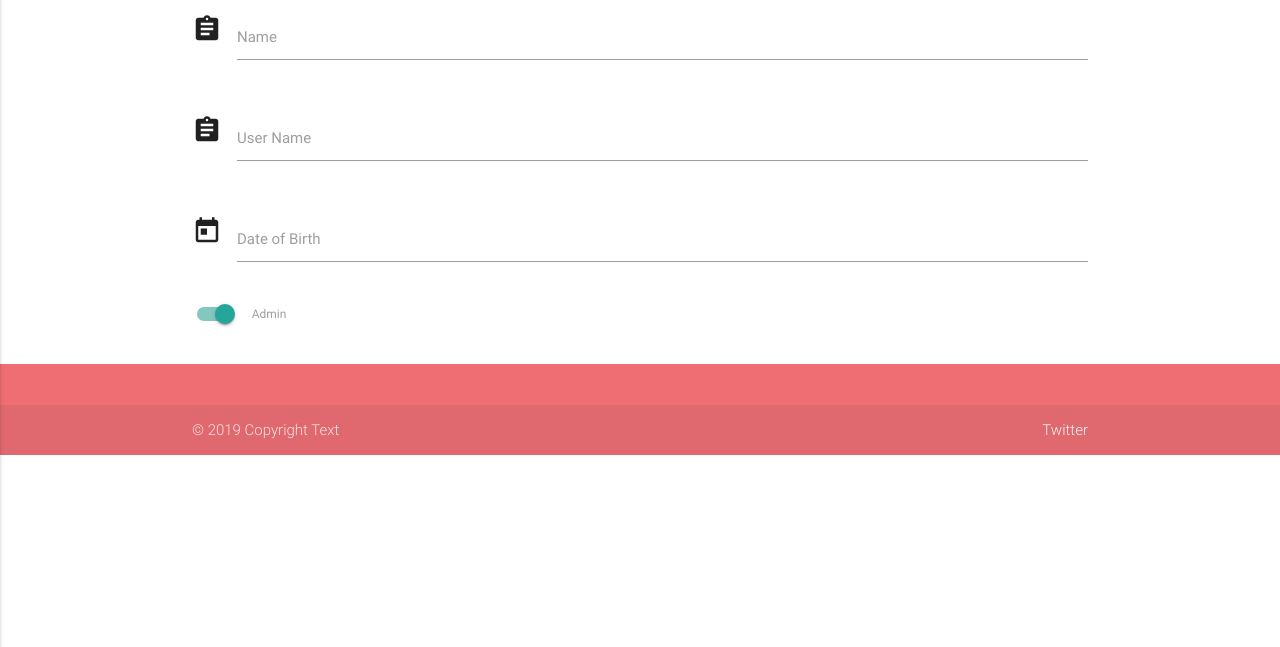
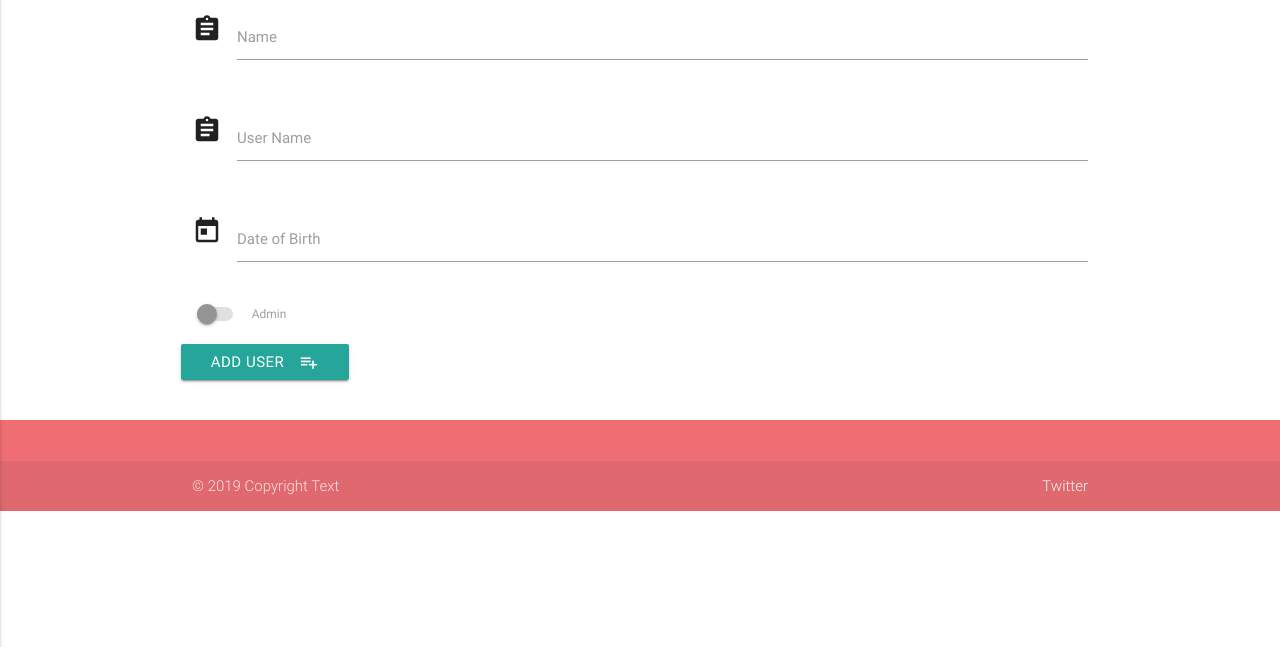
Before and after one commit to michaelhdev/project-3, a Flask app: page /add_user in a window 1280 px wide. Shown: the part 153-800 px from the top of the page. Run offline with Flask 2, Linux system fonts and the light colour scheme; some libraries are stand-ins or nearby versions.

Commit message:
Added functionality to add user

```diff
--- a/app.py
+++ b/app.py
@@ -90,6 +90,8 @@ def insert_location():
 def add_location():
     return render_template("addLocation.html")
 #############################################################
+
+
 @app.route("/get_users")
 def get_users():
     return render_template("users.html",
@@ -99,10 +101,16 @@ def get_users():
 def add_user():
     return render_template("addUser.html")
 
+@app.route("/insert_user", methods=["POST"])
+def insert_user():
+    user_doc = {"name": request.form.get("name"),"userName": request.form.get("user_name"),"dob": request.form.get("dob"),"admin": "False"}
+    mongo.db.users.insert_one(user_doc)
+    return redirect(url_for("get_users"))
+
 @app.route("/edit_user/<user_id>")
 def edit_user(user_id):
     return render_template("editUser.html",
-                           users=mongo.db.users.find_one(
+                           user=mongo.db.users.find_one(
                            {"_id": ObjectId(user_id)}))
 
 
@@ -118,11 +126,7 @@ def delete_location(location_id):
     mongo.db.locations.remove({"_id": ObjectId(location_id)})
     return redirect(url_for("get_locations"))
 
-@app.route("/insert_location", methods=["POST"])
-def insert_location():
-    location_doc = {"location_name": request.form.get("location_name")}
-    mongo.db.locations.insert_one(location_doc)
-    return redirect(url_for("get_locations"))
+
 
 
 """
--- a/templates/addUser.html
+++ b/templates/addUser.html
@@ -1,7 +1,7 @@
 {% extends 'base.html' %} {% block content %}
 <h3>Add User</h3>
 <div class="row">
-    <form action="" method="POST" class="col s12">
+    <form action="{{ url_for('insert_user') }}" method="POST" class="col s12">
         <div class="row">
             <div class="input-field col s12">
                 <i class="material-icons prefix">assignment</i>
@@ -19,19 +19,24 @@
         <div class="row">
             <div class="input-field col s12">
                 <i class="material-icons prefix">today</i>
-                <input id="due_date" name="due_date" type="text" class="datepicker">
+                <input id="dob" name="dob" type="text" class="datepicker">
                 <label for="icon_prefix">Date of Birth</label>
             </div>
         </div>
         <div class="row">
             <div class="switch">
                 <label>
-                  <input id="admin" name="admin" type="checkbox" checked readonly>
+                  <input id="admin" name="admin" value="False" type="checkbox" disabled="disabled">
                   <span class="lever"></span>
                   Admin
                 </label>
             </div>
         </div>
+          <div class="row">
+            <button class="btn waves-effect waves-light" type="submit" name="action">Add User
+                <i class="material-icons right">playlist_add</i>
+             </button>
+        </div>
     </form>
 </div>
 
```
Also changed, not shown: templates/editUser.html (+37 -3 lines).
